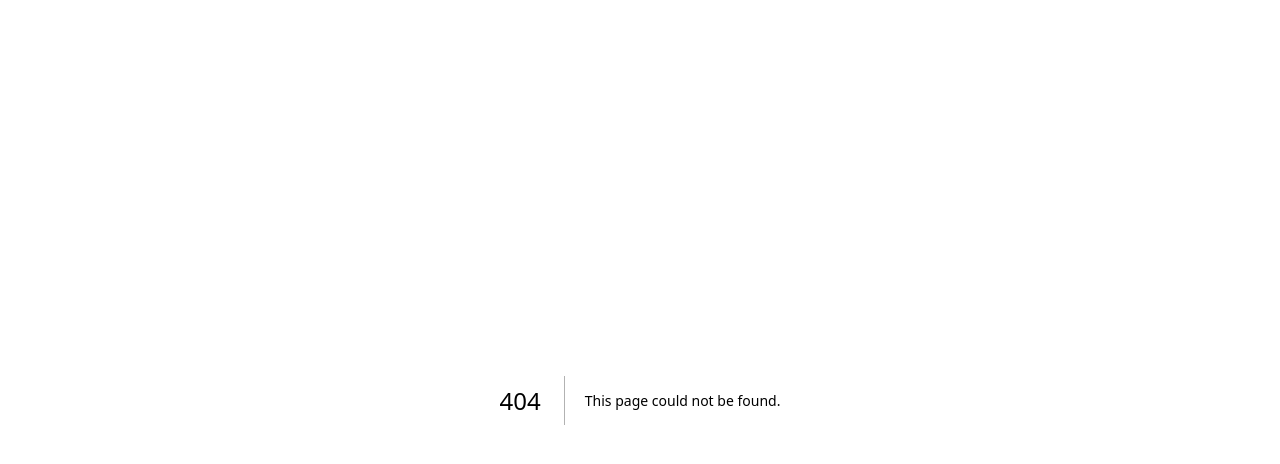
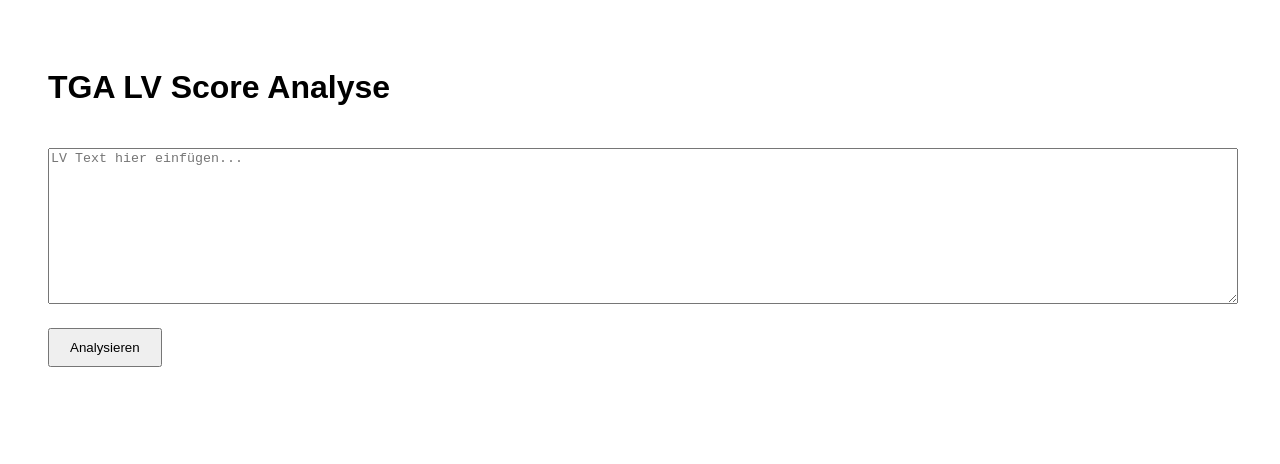
Before and after one commit to AndySaty77/tga-lv-tool, a Next.js app: page /admin/score in a window 1280 px wide. Before the commit this address had no page. Shown: the top 464 px of the page. Built offline with nearby package versions, Linux system fonts and the light colour scheme.

Commit message:
Create page.tsx

```diff
--- /dev/null
+++ b/app/admin/score/page.tsx
@@ -0,0 +1,98 @@
+"use client";
+
+import { useState } from "react";
+
+type ScoreResult = {
+  total: number;
+  level: string;
+  perCategory: Record<string, number>;
+  findingsSorted: {
+    id: string;
+    category: string;
+    title: string;
+    detail?: string;
+    severity: string;
+    penalty: number;
+  }[];
+};
+
+export default function ScorePage() {
+  const [lvText, setLvText] = useState("");
+  const [result, setResult] = useState<ScoreResult | null>(null);
+  const [loading, setLoading] = useState(false);
+
+  const analyze = async () => {
+    setLoading(true);
+    setResult(null);
+
+    const res = await fetch("/api/score", {
+      method: "POST",
+      headers: {
+        "Content-Type": "application/json",
+      },
+      body: JSON.stringify({ lvText }),
+    });
+
+    const data = await res.json();
+    setResult(data);
+    setLoading(false);
+  };
+
+  const levelColor =
+    result?.level === "hochriskant"
+      ? "red"
+      : result?.level === "mittel"
+      ? "orange"
+      : result?.level === "solide"
+      ? "green"
+      : "blue";
+
+  return (
+    <div style={{ padding: 40, fontFamily: "sans-serif" }}>
+      <h1>TGA LV Score Analyse</h1>
+
+      <textarea
+        rows={10}
+        style={{ width: "100%", marginTop: 20 }}
+        placeholder="LV Text hier einfügen..."
+        value={lvText}
+        onChange={(e) => setLvText(e.target.value)}
+      />
+
+      <button
+        onClick={analyze}
+        style={{ marginTop: 20, padding: "10px 20px" }}
+      >
+        {loading ? "Analysiere..." : "Analysieren"}
+      </button>
+
+      {result && (
+        <div style={{ marginTop: 40 }}>
+          <h2>
+            Gesamt Score: {result.total} / 100 –{" "}
+            <span style={{ color: levelColor }}>{result.level}</span>
+          </h2>
+
+          <h3>Kategorien</h3>
+          <ul>
+            {Object.entries(result.perCategory).map(([key, value]) => (
+              <li key={key}>
+                {key}: {value}
+              </li>
+            ))}
+          </ul>
+
+          <h3>Findings</h3>
+          <ul>
+            {result.findingsSorted.map((f) => (
+              <li key={f.id}>
+                <strong>{f.title}</strong> ({f.severity}, -{f.penalty})
+                {f.detail && <div>{f.detail}</div>}
+              </li>
+            ))}
+          </ul>
+        </div>
+      )}
+    </div>
+  );
+}
```
